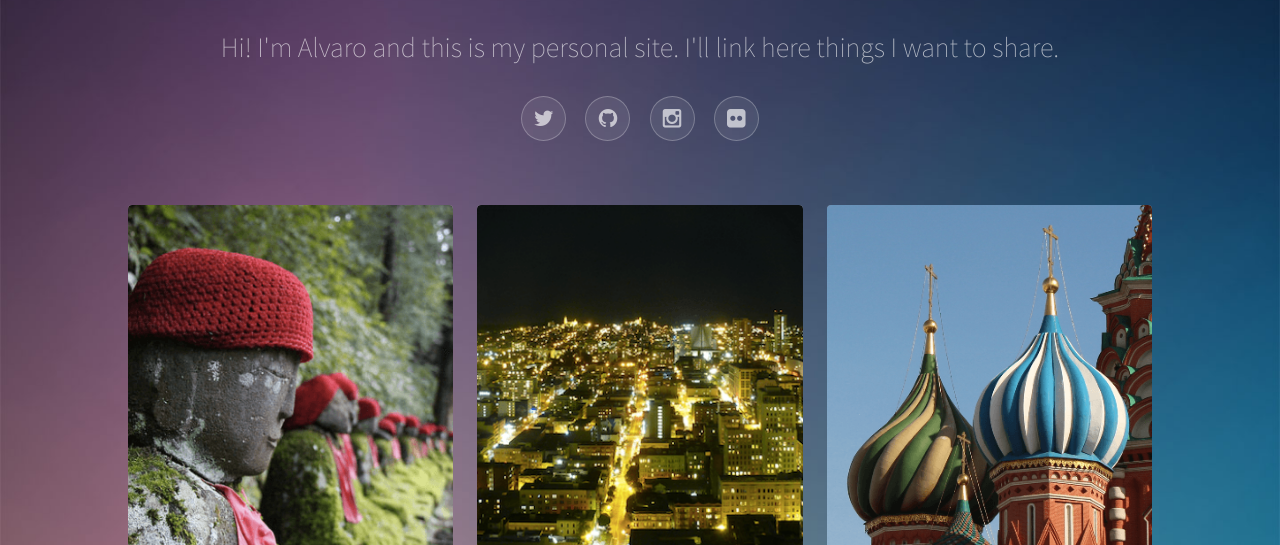
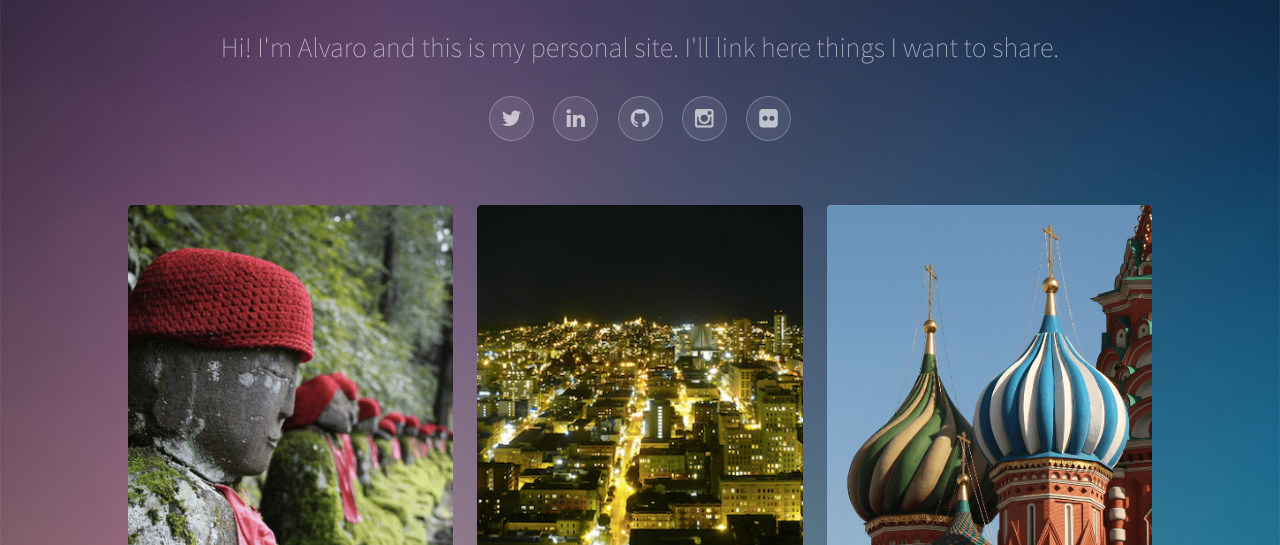
Before and after one commit to alvarovmz/alvarovmz.github.io, a plain HTML site: page index.html in a window 1280 px wide. Shown: the part 255-800 px from the top of the page. Drawn offline with Linux system fonts and the light colour scheme.

Commit message:
Included LinkedIn link

```diff
--- a/index.html
+++ b/index.html
@@ -17,6 +17,7 @@
             <h1>Hi! I'm Alvaro and this is my personal site. I'll link here things I want to share.</h1>
             <ul class="icons">
               <li><a target="_blank" href="//twitter.com/alvarovmz" class="icon style2 fa-twitter"><span class="label">Twitter</span></a></li>
+              <li><a target="_blank" href="//linkedin.com/in/alvarovmz" class="icon style2 fa-linkedin"><span class="label">Twitter</span></a></li>
               <li><a target="_blank" href="//github.com/alvarovmz" class="icon style2 fa-github"><span class="label">Github</span></a></li>
               <li><a target="_blank" href="//www.instagram.com/alvarovmz/" class="icon style2 fa-instagram"><span class="label">Instagram</span></a></li>
               <li><a target="_blank" href="//www.flickr.com/photos/alvarovmz" class="icon style2 fa-flickr"><span class="label">Flickr</span></a></li>
```
